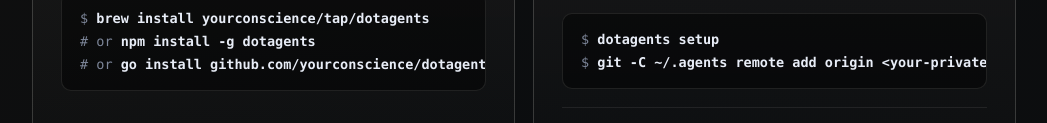
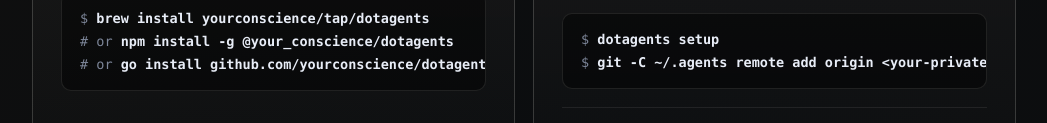
Before and after one commit to yourconscience/dotagents, a plain HTML site: page docs/site/index.html in a window 1280 px wide. Shown: the part 1664-1787 px from the top of the page, without its empty margins (116-1163 px from the left). Drawn offline with Linux system fonts and the light colour scheme.

Commit message:
npm: publish as scoped @your_conscience/dotagents (#149)
Co-authored-by: Kirill Korikov <11762090+yourconscience@users.noreply.github.com>

```diff
--- a/docs/site/index.html
+++ b/docs/site/index.html
@@ -355,7 +355,7 @@
         <h3>Install dotagents</h3>
         <p class="desc">Homebrew, npm, release binary, or Go. No personal configuration ships with the tool.</p>
         <pre><span class="p">$</span> <span class="c">brew install yourconscience/tap/dotagents</span>
-<span class="p"># or</span> <span class="c">npm install -g dotagents</span>
+<span class="p"># or</span> <span class="c">npm install -g @your_conscience/dotagents</span>
 <span class="p"># or</span> <span class="c">go install github.com/yourconscience/dotagents/cmd/dotagents@latest</span></pre>
       </div>
 
--- a/npm/package.json
+++ b/npm/package.json
@@ -1,5 +1,5 @@
 {
-  "name": "dotagents",
+  "name": "@your_conscience/dotagents",
   "version": "0.0.0-dev",
   "description": "Dotfiles for your AI agents: one ~/.agents repo synced to every coding agent.",
   "license": "MIT",
```
Also changed, not shown: .github/workflows/release.yml, README.md.
